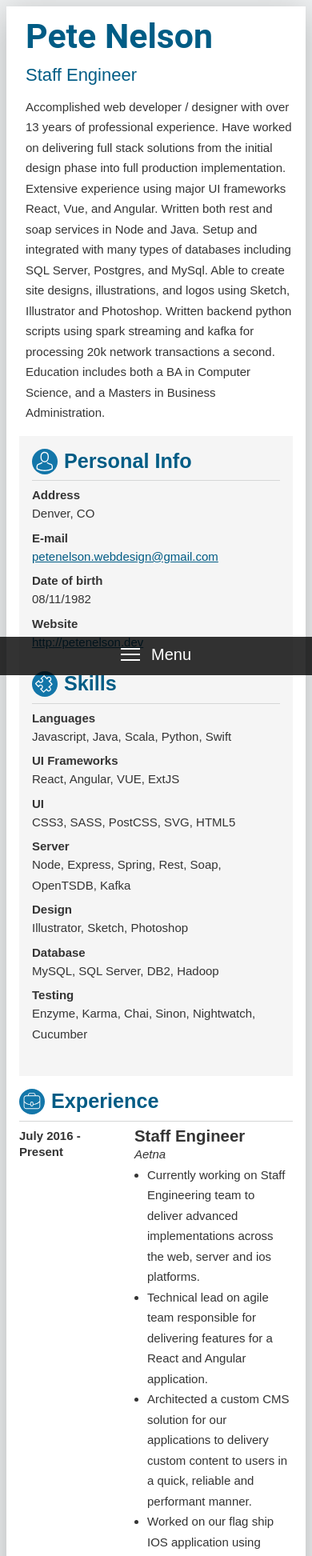
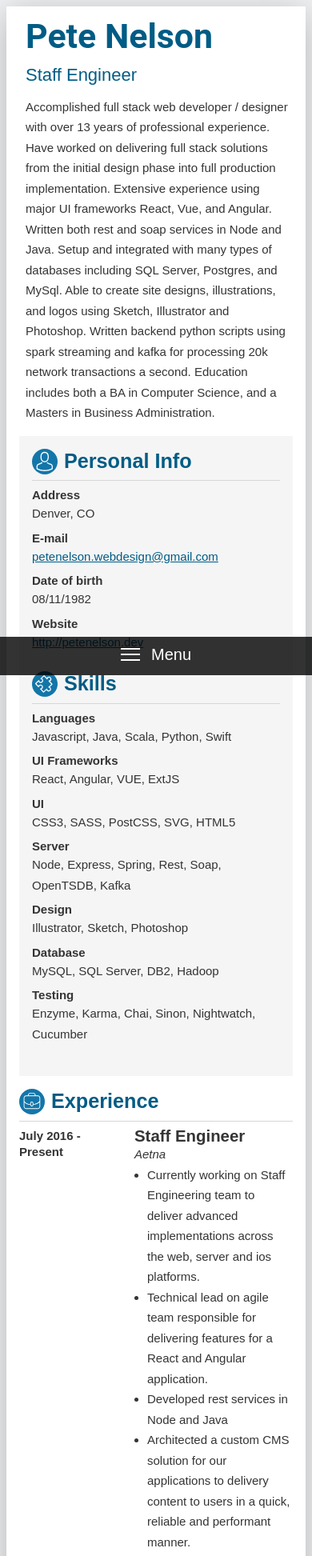
Before and after one commit to pbn04001/pete-nelson-web, a Vue app: page /resume in a window 390 px wide. Shown: the top 1945 px of the page at 80% size. Built offline with nearby package versions, Linux system fonts and the light colour scheme.

Commit message:
Further mobile improvements

```diff
--- a/src/views/Resume.vue
+++ b/src/views/Resume.vue
@@ -6,7 +6,7 @@
         <h1>Pete Nelson</h1>
         <h2>Staff Engineer</h2>
         <div class="resume__description">
-          Accomplished web developer / designer with over 13 years of professional experience.  Have worked on delivering full stack solutions
+          Accomplished full stack web developer / designer with over 13 years of professional experience.  Have worked on delivering full stack solutions
           from the initial design phase into full production implementation.  Extensive experience using major UI frameworks React, Vue, and Angular.
           Written both rest and soap services in Node and Java.  Setup and integrated with many types of databases including SQL Server, Postgres,
           and MySql. Able to create site designs, illustrations, and logos using Sketch, Illustrator and Photoshop.  Written backend python scripts
@@ -88,7 +88,8 @@
                 <ul>
                   <li>Currently working on Staff Engineering team to deliver advanced implementations across the web, server and ios platforms.</li>
                   <li>Technical lead on agile team responsible for delivering features for a React and Angular application.</li>
-                  <li>Architected a custom CMS solution for our applications to delivery custom content to users in a quick, reliable and performant manner.</li>
+                  <li>Developed rest services in Node and Java</li>
+                  <li>Architected a custom CMS solution for our applications to delivery content to users in a quick, reliable and performant manner.</li>
                   <li>Worked on our flag ship IOS application using Swift.</li>
                 </ul>
               </div>
@@ -171,7 +172,7 @@
               </div>
               <div class="resume__job-info">
                 <h4>University of Arkansas, Masters in Business Administration</h4>
-                <i>3.7GPA</i>
+                <i>3.7 GPA</i>
               </div>
             </div>
             <div class="resume__job">
```
